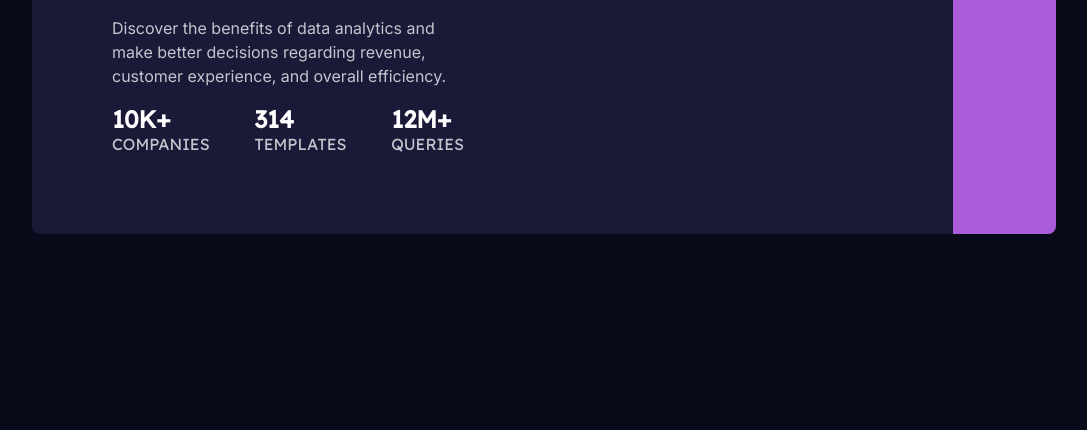
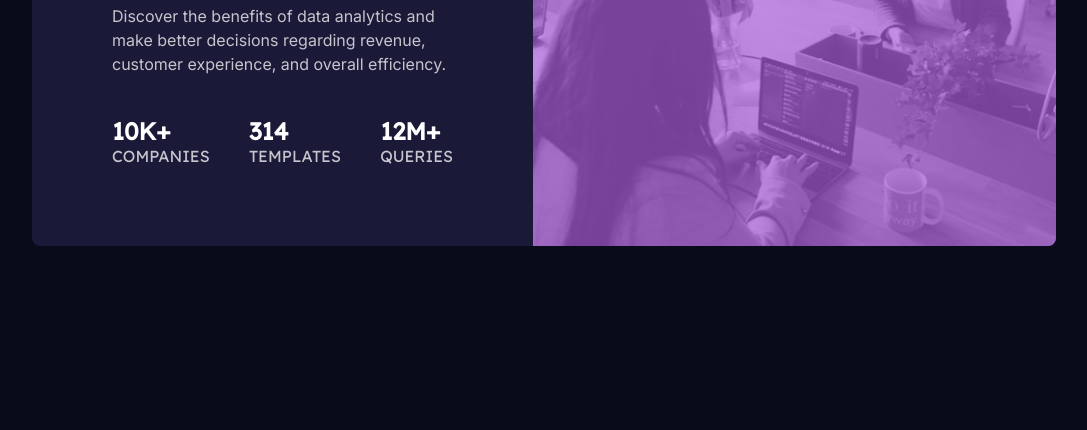
Before and after one commit to raiyantakrim/stats-preview-card-component, a plain HTML site: page index.html in a window 1280 px wide. Shown: the part 370-800 px from the top of the page, without its empty margins (96-1183 px from the left). Drawn offline with nearby package versions, Linux system fonts and the light colour scheme; files that its build step writes are made by us from their sources; the site is published under a folder, as on GitHub Pages, so addresses that start at the root find nothing.

Commit message:
Fixed Index.html file

```diff
--- a/index.html
+++ b/index.html
@@ -30,8 +30,8 @@
       <div class="card flex flex-column">
         <header class="card__header">
           <picture>
-            <source media="(min-width: 375px)" srcset="/images/image-header-desktop.jpg">
-            <img class='card__image' src="/images/image-header-mobile.jpg" alt="Card Image">
+            <source media="(min-width: 375px)" srcset="./images/image-header-desktop.jpg">
+            <img class='card__image' src="./images/image-header-mobile.jpg" alt="Card Image">
           </picture>
           <!-- <div class="overlay"></div> -->
         </header>
```
